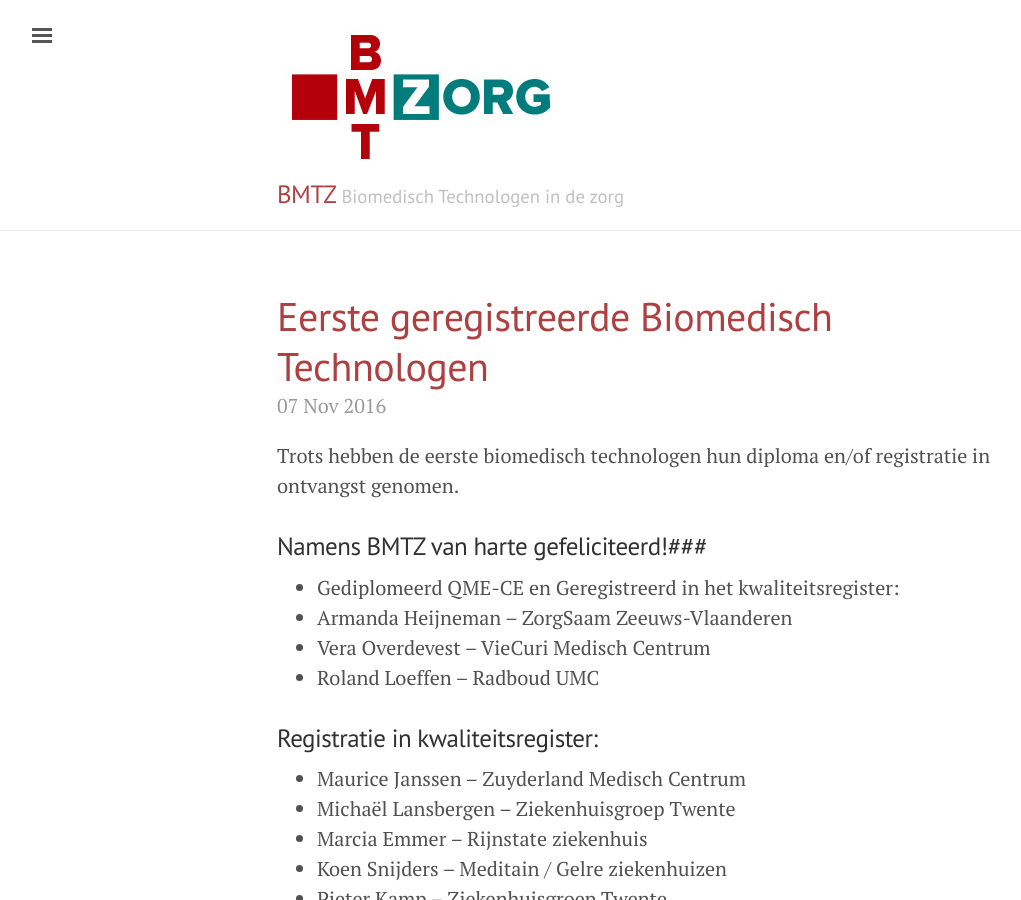
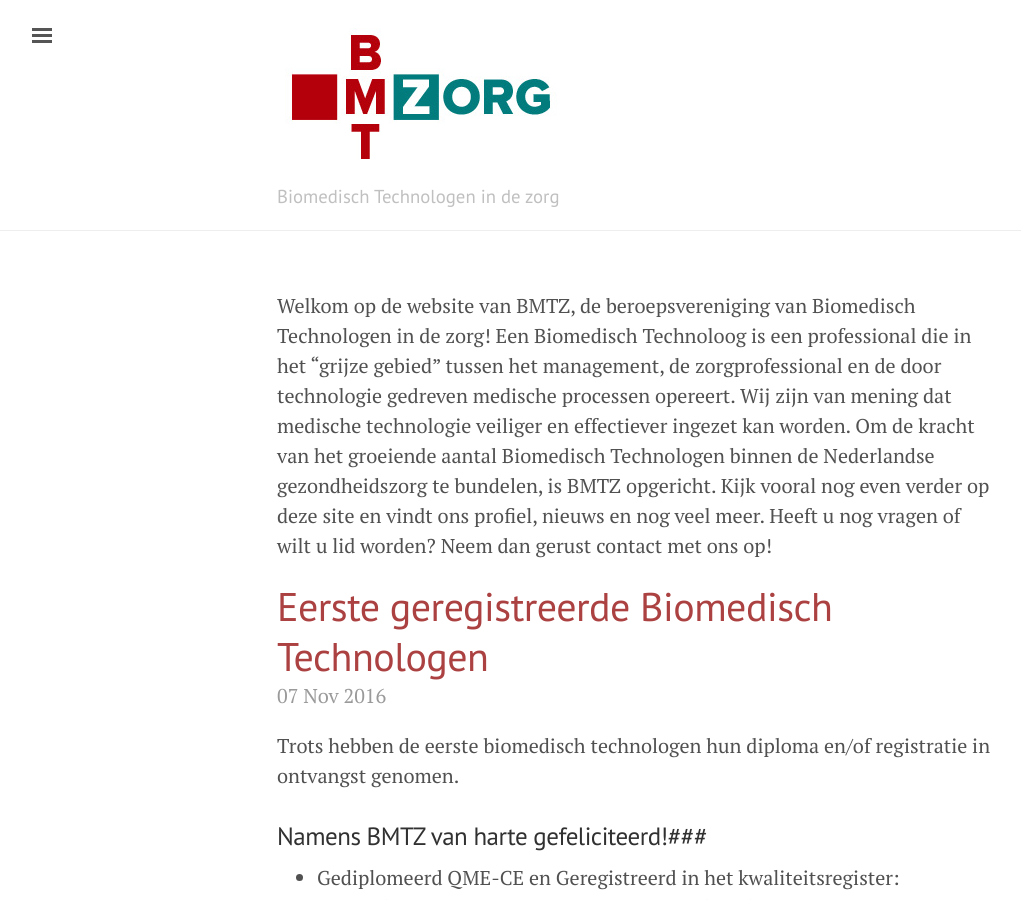
Before and after one commit to wjoachim/wjoachim.github.io, a Jekyll site: the page built from index.html, in a window 1280 px wide and 900 px high. Shown: the whole window, without its empty margins (3-1024 px from the left). Built offline with Jekyll 4.4.1, drawn with Linux system fonts in a browser that asks for light colours; the list of posts is cut into pages by our own code.

Commit message:
Minor changes

```diff
--- a/_includes/sidebar.html
+++ b/_includes/sidebar.html
@@ -25,14 +25,11 @@
       {% endif %}
     {% endfor %}
 
-    <a class="sidebar-nav-item" href="{{ site.github.repo }}/archive/v{{ site.version }}.zip">Download</a>
-    <a class="sidebar-nav-item" href="{{ site.github.repo }}">GitHub project</a>
-    <span class="sidebar-nav-item">Currently v{{ site.version }}</span>
   </nav>
 
   <div class="sidebar-item">
     <p>
-      &copy; {{ site.time | date: '%Y' }}. All rights reserved.
+      &copy; {{ site.time | date: '%Y' }}. Contact <a href="mailto:info@bmtz.nl">info@bmtz.nl</a>
     </p>
   </div>
 </div>
--- a/_layouts/default.html
+++ b/_layouts/default.html
@@ -16,8 +16,7 @@
 
             <a href="{{ site.baseurl }}/" title="Home">
             <img src="{{ site.baseurl }}/public/images/logo.jpg">
-
-            {{ site.title }}</a>
+            <!-- {{ site.title }} --></a>
             <small>{{ site.tagline }}</small>
           </h3>
         </div>
--- a/index.html
+++ b/index.html
@@ -3,6 +3,9 @@
 title: Home
 ---
 
+<div>
+  <p>Welkom op de website van BMTZ, de beroepsvereniging van Biomedisch Technologen in de zorg! Een Biomedisch Technoloog is een professional die in het “grijze gebied” tussen het management, de zorgprofessional en de door technologie gedreven medische processen opereert. Wij zijn van mening dat medische technologie veiliger en effectiever ingezet kan worden. Om de kracht van het groeiende aantal Biomedisch Technologen binnen de Nederlandse gezondheidszorg te bundelen, is BMTZ opgericht. Kijk vooral nog even verder op deze site en vindt ons profiel, nieuws en nog veel meer. Heeft u nog vragen of wilt u lid worden? Neem dan gerust contact met ons op!</p>
+</div>
 <div class="posts">
   {% for post in paginator.posts %}
   <div class="post">
```
